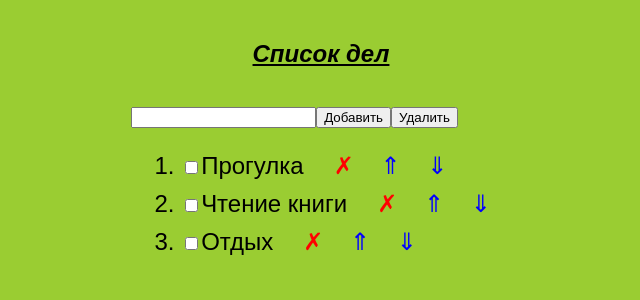
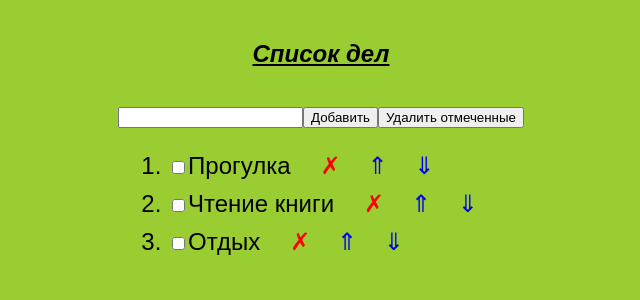
Before and after one commit to AlexIgn88/nextjs-todo-list, a Next.js app: page / in a window 1280 px wide. Shown: the top 300 px of the page, without its empty margins (319-959 px from the left). Built offline with nearby package versions, Linux system fonts and the light colour scheme.

Commit message:
Вынес кнопку для удаления отмеченных в отдельный компонент. modified:   components/Form.js modified:   components/List.js

```diff
--- a/components/Form.js
+++ b/components/Form.js
@@ -10,11 +10,6 @@ export default function Form({ text, newText, toDos, newToDos }) {
         newText("");
     }
 
-    function deleteButton() {
-        newToDos(old => old.filter((item) => !item.checked));
-    }
-
-
     return (
         <div>
             <h4>Список дел</h4>
@@ -24,7 +19,18 @@ export default function Form({ text, newText, toDos, newToDos }) {
                 onInput={(evt) => changeText(evt.target.value)}
             />
             <button onClick={add}>Добавить</button>
-            <button onClick={del}>Удалить</button>
+            <DeleteMarked newToDos={newToDos}/>
         </div>
     );
 }
+
+function DeleteMarked({newToDos}) {
+
+    function deleteButton() {
+        newToDos(old => old.filter((item) => !item.checked));
+    }
+
+    return (
+        <button onClick={deleteButton}>Удалить отмеченные</button>
+    );
+}
--- a/components/List.js
+++ b/components/List.js
@@ -55,7 +55,7 @@ export default function List({ toDos, newToDos }) {
             {toDos.map(el => (
                 <li data-id={el.id} key={el.id}>
                     <label className="label">
-                        <input type="checkbox" checked={el.checked} onClick={
+                        <input type="checkbox" checked={el.checked} onChange={
                             (evt) => toggleCheckByIdCallback(+evt.target.closest("Li").dataset.id)
                         } />
                         {el.str}
```
